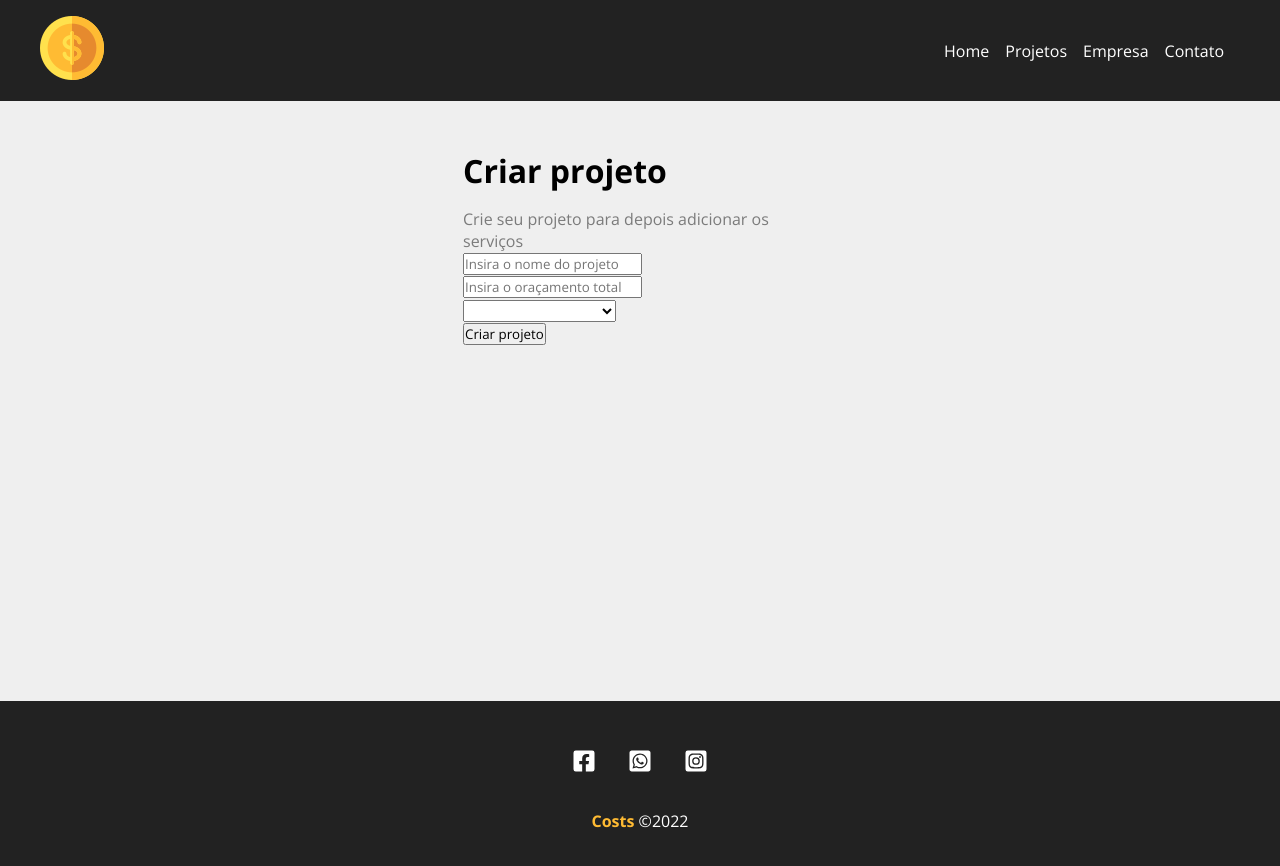
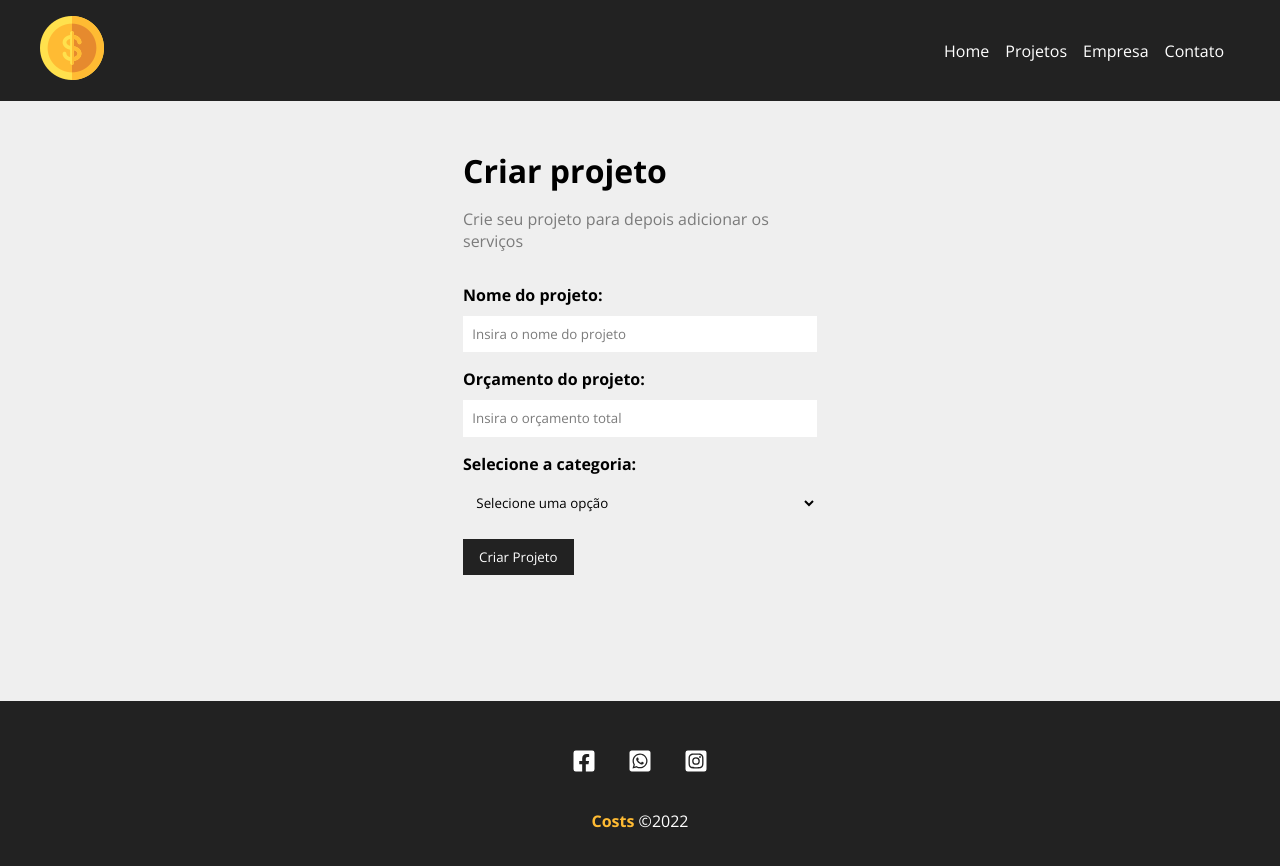
Before and after one commit to RaphaelAlcantara/costs, a React (Create React App) app: page /new-project in a window 1280 px wide. Shown: the top 866 px of the page. Built offline with nearby package versions, Linux system fonts and the light colour scheme.

Commit message:
formulario criar projeto pronto

```diff
--- /dev/null
+++ b/src/components/form/Input.js
@@ -0,0 +1,15 @@
+import styles from './Input.module.css'
+function input({type,text,name, placeholder,handleOnChange, value}) {
+    return (
+        <div className={styles.form_control}>
+            <label htmlFor="{name}">{text}:</label>
+            <input type={type} name={name} id={name}
+                   placeholder={placeholder}
+                   onChange={handleOnChange}
+                   value={value}/>
+        </div>
+
+    )
+}
+
+export default input;
--- /dev/null
+++ b/src/components/form/Input.module.css
@@ -0,0 +1,20 @@
+.form_control{
+    display: flex;
+    flex-direction: column;
+    margin-bottom: 1em;
+}
+
+.form_control label {
+    margin-bottom: .6em;
+    font-weight: bold;
+}
+
+.form_control input {
+    padding: .7em;
+    border: none;
+    border-radius: 0;
+}
+
+.form_control input::placeholder {
+    color: #7b7b7b;
+}
--- /dev/null
+++ b/src/components/form/Select.js
@@ -0,0 +1,13 @@
+import styles from './Select.module.css'
+
+function Select({name, text, options,handleOnChange, value}){
+    return (
+        <div className={styles.form_control}>
+            <label htmlFor={name}>{text}:</label>
+            <select name={name} id={name}>
+                <option >Selecione uma opção</option>
+            </select>
+        </div>
+    )
+}
+export default Select;
--- /dev/null
+++ b/src/components/form/Select.module.css
@@ -0,0 +1,16 @@
+.form_control{
+    display: flex;
+    flex-direction: column;
+    margin-bottom: 1em;
+}
+
+.form_control label {
+    margin-bottom: .6em;
+    font-weight: bold;
+}
+
+.form_control select {
+    padding: .7em;
+    border: none;
+    border-radius: 0;
+}
--- /dev/null
+++ b/src/components/form/SubmitButton.js
@@ -0,0 +1,11 @@
+import styles from './SubmitButton.module.css'
+
+function SubmitButton({text}){
+    return (
+        <div>
+            <button className={styles.btn}>{text}</button>
+        </div>
+    )
+}
+
+export default SubmitButton;
--- /dev/null
+++ b/src/components/form/SubmitButton.module.css
@@ -0,0 +1,13 @@
+.btn{
+    background-color: #222;
+    color: #fff;
+    padding: 0.7em 1.2em;
+    text-decoration: none;
+    transition: .5s;
+    cursor: pointer;
+    border: none;
+}
+
+.btn:hover{
+    background-color: #FFBB33;
+}
--- a/src/components/pages/NewProject.js
+++ b/src/components/pages/NewProject.js
@@ -6,7 +6,7 @@
         <div className={styles.newproject_container}>
             <h1>Criar projeto</h1>
             <p>Crie seu projeto para depois adicionar os serviços</p>
-            <ProjectForm />
+            <ProjectForm btnText="Criar Projeto"/>
         </div>
     )
 }
--- a/src/components/project/ProjectForm.js
+++ b/src/components/project/ProjectForm.js
@@ -1,20 +1,16 @@
-function ProjectForm(){
+import styles from './ProjectForm.module.css'
+import Input from "../form/Input";
+import Select from "../form/Select";
+import SubmitButton from "../form/SubmitButton";
+function ProjectForm({btnText}) {
     return (
-        <form>
-            <div>
-                <input type="text" placeholder="Insira o nome do projeto"/>
-            </div>
-            <div>
-                <input type="number" placeholder="Insira o oraçamento total"/>
-            </div>
-            <div>
-                <select name="category_id">
-                    <option disabled>Selecione a categoria</option>
-                </select>
-            </div>
-            <div>
-                <input type="submit" value="Criar projeto"/>
-            </div>
+        <form className={styles.form}>
+            <Input type="text" text="Nome do projeto" name="name" placeholder="Insira o nome do projeto"/>
+            <Input type="number" text="Orçamento do projeto" name="budget" placeholder="Insira o orçamento total"/>
+            <Select name="category_id"
+                    text="Selecione a categoria"
+                    options={["Em andamento", "Concluído", "Cancelado"]}/>
+            <SubmitButton text={btnText}/>
 
         </form>
     )
--- /dev/null
+++ b/src/components/project/ProjectForm.module.css
@@ -0,0 +1,4 @@
+.form{
+    width: 100%;
+    margin: 2em 0;
+}
```
